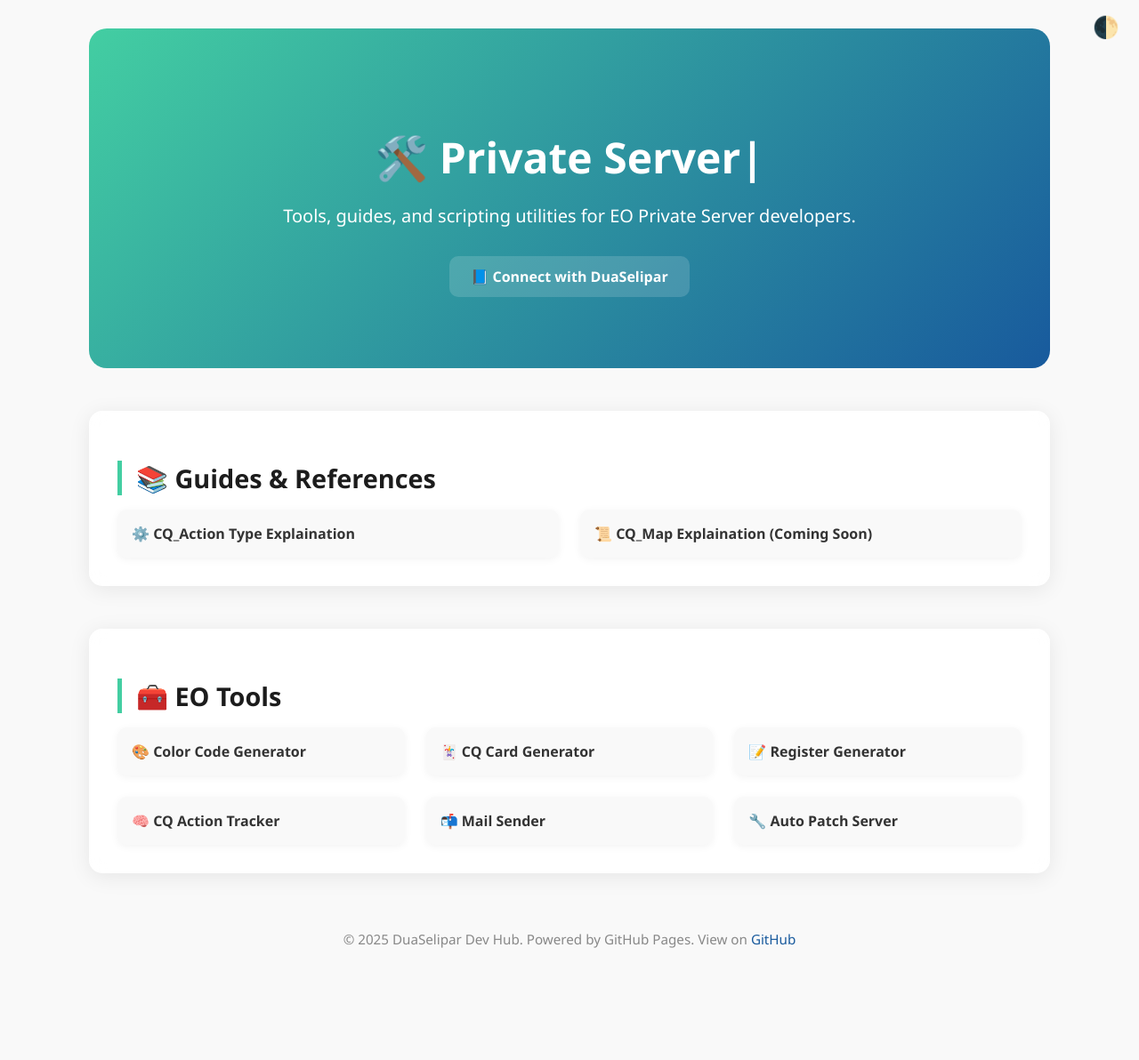
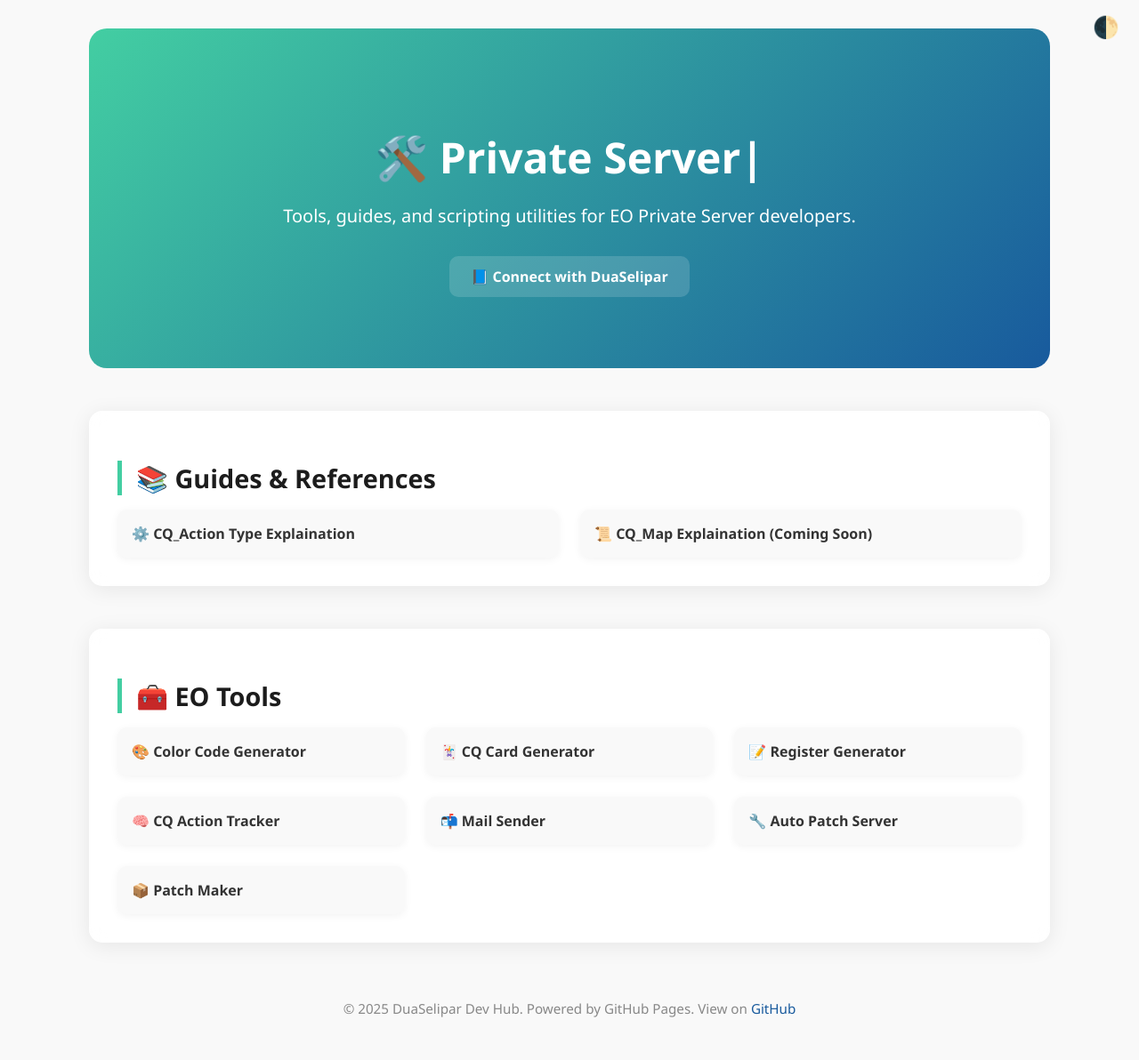
Before and after one commit to duaselipar/duaselipar.github.io, a Jekyll site: the page built from index.md, in a window 1280 px wide. Shown: the whole page at 89% size. Built offline with Jekyll 4.4.1, drawn with Linux system fonts in a browser that asks for light colours; before the commit the page ends 1114 px from its top, so only the background shows below that.

Commit message:
Updated content

```diff
--- a/index.md
+++ b/index.md
@@ -116,6 +116,8 @@
      <a href="/eoscripts/cq_action-tracker.html" data-aos="zoom-in" data-aos-delay="300">🧠 CQ Action Tracker</a>
     <a href="https://github.com/duaselipar/Mail-Sender" target="_blank" data-aos="zoom-in" data-aos-delay="400">📬 Mail Sender</a>
     <a href="https://github.com/duaselipar/AutoPatchServerGUIEO" target="_blank" data-aos="zoom-in" data-aos-delay="500">🔧 Auto Patch Server</a>
+     <a href="https://github.com/duaselipar/Eudemon-Patch-Maker" target="_blank" data-aos="zoom-in" data-aos-delay="500">📦 Patch Maker</a>
+
   </div>
 </div>
 
```
